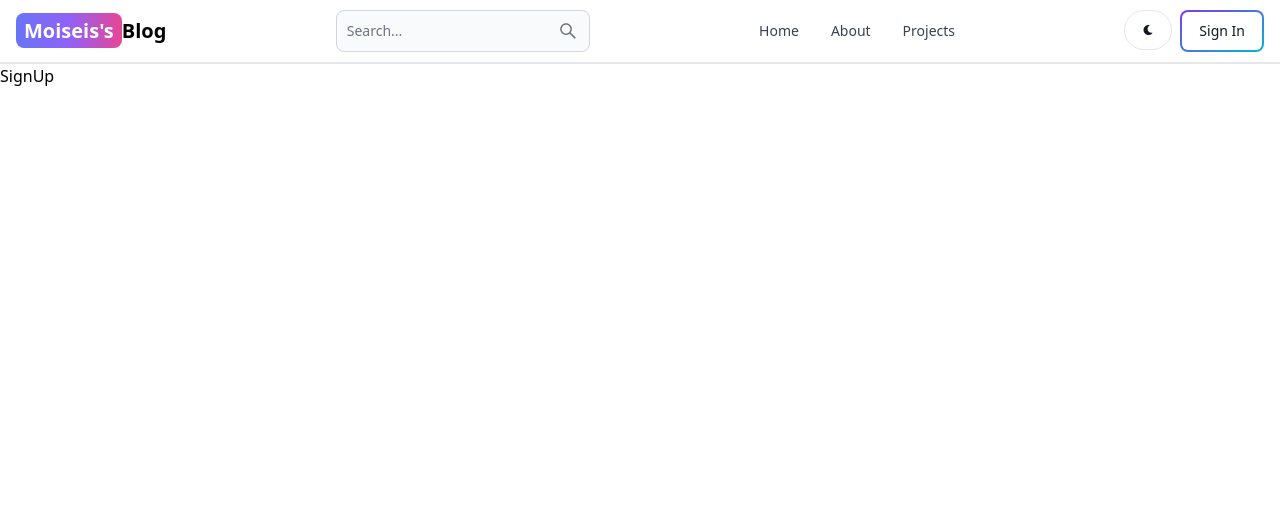
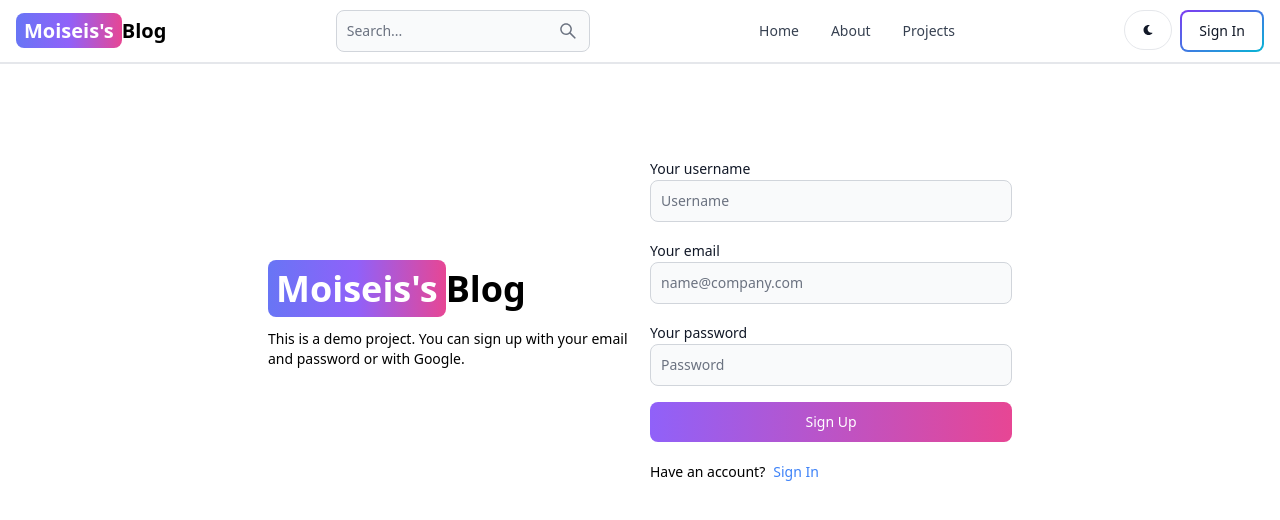
Before and after one commit to moiseiskalua/mern-blog, a React (Vite) app in the folder client/: page /sign-up in a window 1280 px wide. Shown: the top 520 px of the page. Built offline with nearby package versions, Linux system fonts and the light colour scheme.

Commit message:
create sign up page ui

```diff
--- a/client/src/pages/SignUp.tsx
+++ b/client/src/pages/SignUp.tsx
@@ -1,7 +1,51 @@
+import { Button, Label, TextInput } from "flowbite-react";
+import { Link } from "react-router-dom";
+
 const SignUp = () => {
   return (
-    <div>SignUp</div>
+    <div className="min-h-screen mt-20">
+      <div className="flex flex-col md:flex-row md:items-center
+      p-3 max-w-3xl mx-auto gap-5">
+        {/* left */}
+        <div className="flex-1">
+        <Link
+          to="/"
+          className="font-bold dark:text-white text-4xl">
+            <span className="px-2 py-1 bg-gradient-to-r from-indigo-500 via-purple-500 to-pink-500
+            rounded-lg text-white">Moiseis's</span>
+            Blog
+        </Link>
+        <p className="text-sm mt-5">
+          This is a demo project. You can sign up with your email and password or with Google.
+        </p>
+        </div>
+        {/* right */}
+        <div className="flex-1">
+          <form className="flex flex-col gap-4">
+            <div>
+              <Label value="Your username" />
+              <TextInput type="text" placeholder="Username" id="username"/>
+            </div>
+            <div>
+              <Label value="Your email" />
+              <TextInput type="text" placeholder="name@company.com" id="email"/>
+            </div>
+            <div>
+              <Label value="Your password" />
+              <TextInput type="text" placeholder="Password" id="password"/>
+            </div>
+            <Button gradientDuoTone="purpleToPink" type="submit">
+              Sign Up
+            </Button>
+          </form>
+          <div className="flex gap-2 text-sm mt-5">
+            <span>Have an account?</span>
+            <Link to='sign-in' className="text-blue-500">Sign In</Link>
+          </div>
+        </div>
+      </div>
+    </div>
   )
 }
 
-export default SignUp
+export default SignUp;
```
